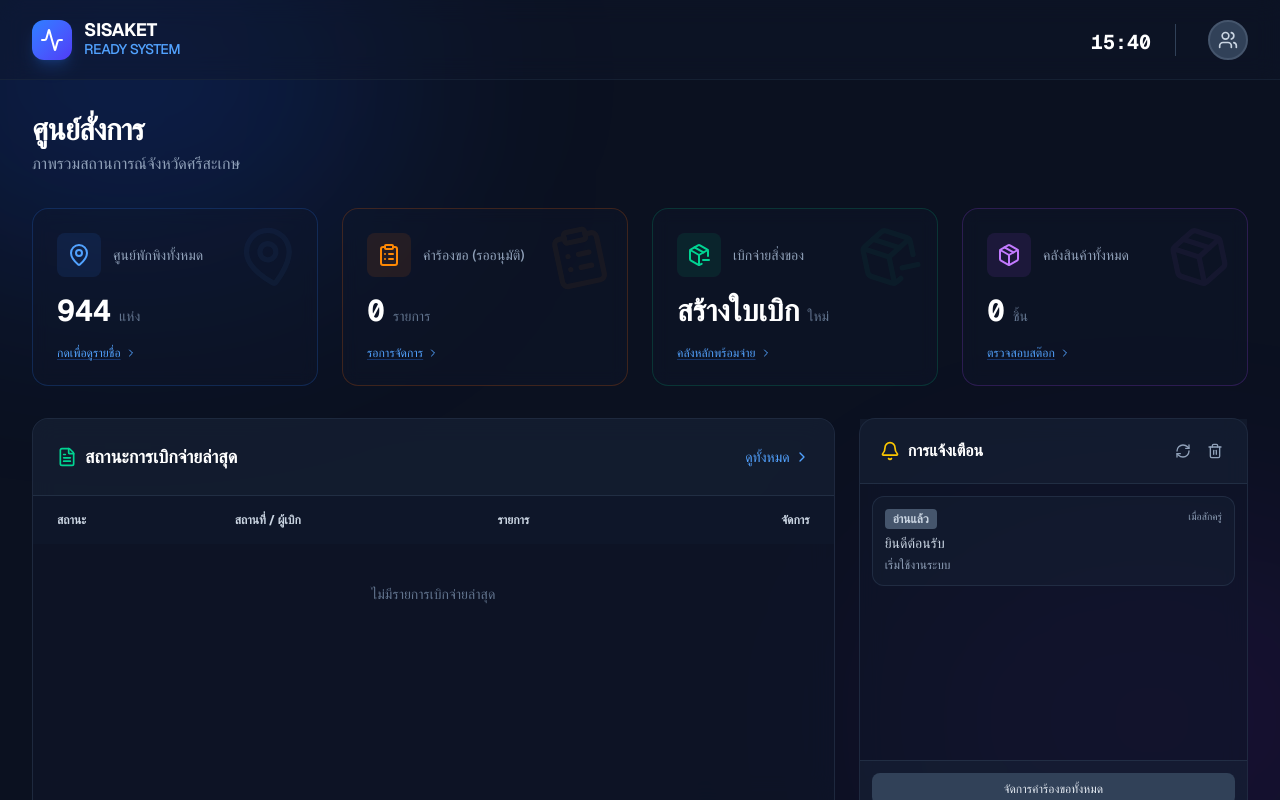
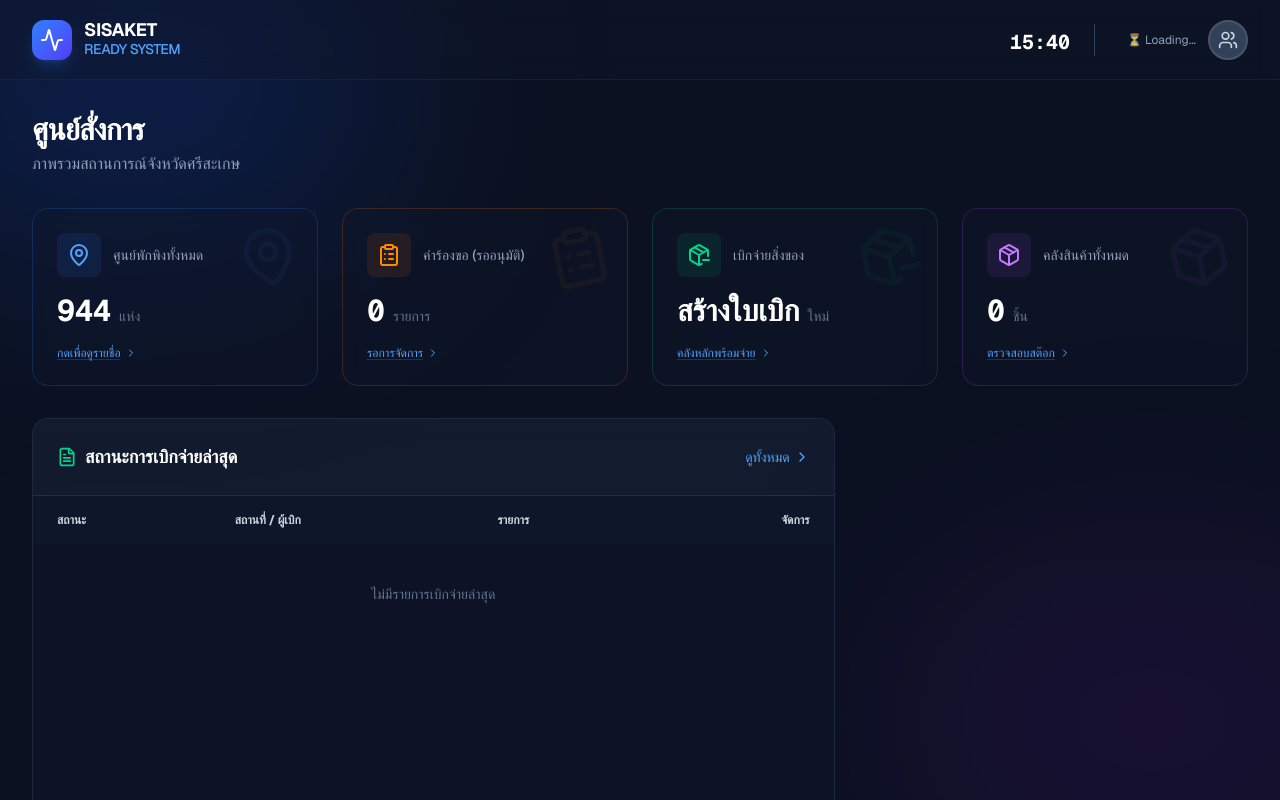
Before and after one commit to Oatto319/Sisaket-ready, a Next.js app: page / in a window 1280 px wide. Built offline with nearby package versions, Linux system fonts and the light colour scheme.

Commit message:
bug dashborad

```diff
--- a/app/login/page.tsx
+++ b/app/login/page.tsx
@@ -18,13 +18,41 @@ export default function LoginPage() {
     setError('');
   };
 
+  // ✅ ฟังก์ชันกำหนด role ตาม username
+  const getRoleByUsername = (username: string): string => {
+    if (username.toLowerCase() === 'admin') {
+      return 'ADMIN';
+    } else if (username.toLowerCase() === 'staff') {
+      return 'STAFF';
+    }
+    return 'USER';
+  };
+
   const handleSubmit = async (e: React.FormEvent) => {
     e.preventDefault();
     setIsLoading(true);
     setError('');
 
     try {
+      // ✅ เรียก login ผ่าน useAuth hook
       await login(formData.username, formData.password);
+
+      // ✅ เก็บ role ลงใน localStorage
+      const userRole = getRoleByUsername(formData.username);
+      localStorage.setItem('userRole', userRole);
+
+      // ✅ เก็บข้อมูล user object ด้วย
+      const userData = {
+        username: formData.username,
+        role: userRole,
+        loginTime: new Date().toISOString()
+      };
+      localStorage.setItem('user', JSON.stringify(userData));
+
+      console.log(`✅ Login สำเร็จ - Role: ${userRole}`);
+      console.log(`📊 User data:`, userData);
+
+      // ✅ Redirect ไปยัง dashboard
       router.push('/');
     } catch (err) {
       setError(err instanceof Error ? err.message : 'ไม่สามารถเข้าสู่ระบบได้');
--- a/app/page.tsx
+++ b/app/page.tsx
@@ -30,11 +30,51 @@ export default function Page() {
   const [pendingCount, setPendingCount] = useState(0);
   const [totalStock, setTotalStock] = useState(0);
   const [recentRequests, setRecentRequests] = useState<any[]>([]);
-  const [shelterCount, setShelterCount] = useState(0); // ✅ เพิ่ม state สำหรับจำนวนศูนย์
-  const [loadingShelters, setLoadingShelters] = useState(true); // ✅ loading state
+  const [shelterCount, setShelterCount] = useState(0);
+  const [loadingShelters, setLoadingShelters] = useState(true);
+  const [userRole, setUserRole] = useState<string | null>(null);
 
   // Modal State
   const [selectedRequest, setSelectedRequest] = useState<any>(null);
+
+  // ✅ ฟังก์ชันดึง role จาก localStorage
+  const loadUserRole = () => {
+    try {
+      // 🟢 วิธีที่ 1: ดึงจาก localStorage.userRole
+      const storedRole = localStorage.getItem('userRole');
+
+      if (storedRole) {
+        const normalizedRole = String(storedRole).toUpperCase().trim();
+        setUserRole(normalizedRole);
+        console.log(`✅ Role loaded: ${normalizedRole}`);
+        return;
+      }
+
+      // 🟢 วิธีที่ 2: ดึงจาก localStorage.user object
+      const storedUser = localStorage.getItem('user');
+      if (storedUser) {
+        try {
+          const userObj = JSON.parse(storedUser);
+          const roleFields = ['role', 'userRole', 'type'];
+
+          for (const field of roleFields) {
+            if (userObj[field]) {
+              const normalizedRole = String(userObj[field]).toUpperCase().trim();
+              setUserRole(normalizedRole);
+              console.log(`✅ Role loaded from user object: ${normalizedRole}`);
+              return;
+            }
+          }
+        } catch (e) {
+          console.log('⚠️ Could not parse user object');
+        }
+      }
+
+      console.log('⚠️ No role found in localStorage');
+    } catch (error) {
+      console.error('Error loading user role:', error);
+    }
+  };
 
   // ✅ ฟังก์ชันดึงจำนวนศูนย์พักพิง
   const loadShelterCount = async () => {
@@ -42,7 +82,6 @@ export default function Page() {
       const response = await fetch('/api/centers');
       if (response.ok) {
         const data = await response.json();
-        // นับจำนวน shelter ทั้งหมด
         const count = (data || []).length;
         setShelterCount(count);
         console.log(`✅ Loaded ${count} shelters`);
@@ -84,8 +123,8 @@ export default function Page() {
     setCurrentTime(new Date());
     const timer = setInterval(() => setCurrentTime(new Date()), 1000);
 
-    // ✅ เรียก loadShelterCount เมื่อ component mount
     loadShelterCount();
+    loadUserRole();
 
     loadData();
     const dataTimer = setInterval(loadData, 1000);
@@ -152,7 +191,6 @@ export default function Page() {
   };
 
   const stats = [
-    // ✅ เปลี่ยนจาก hardcode '15' เป็น dynamic shelterCount
     {
       title: 'ศูนย์พักพิงทั้งหมด',
       value: loadingShelters ? '-' : shelterCount.toString(),
@@ -235,6 +273,12 @@ export default function Page() {
                 </div>
                 <div className="h-8 w-[1px] bg-slate-700 hidden sm:block"></div>
                 <div className="flex items-center gap-3 pl-2">
+                    {/* ✅ แสดง role ที่ได้รับ */}
+                    <div className="text-right hidden sm:block">
+                        <p className="text-xs text-slate-400">
+                          {userRole ? `👤 ${userRole}` : '⏳ Loading...'}
+                        </p>
+                    </div>
                     <Link href="/login" title="ไปยังหน้าเข้าสู่ระบบ" aria-label="ไปยังหน้าเข้าสู่ระบบ" className="w-10 h-10 rounded-full bg-slate-700 border-2 border-slate-600 flex items-center justify-center hover:ring-2 hover:ring-blue-500/30 transition-all cursor-pointer">
                         <Users className="w-5 h-5 text-slate-300" />
                     </Link>
@@ -371,7 +415,9 @@ export default function Page() {
                     </table>
                   </div>
                  </div>
-                 <NotificationPanel />
+
+                 {/* ✅ ตรวจสอบ role - ถ้าเป็น ADMIN เท่านั้นจึงแสดง NotificationPanel */}
+                 {userRole && userRole === 'ADMIN' && <NotificationPanel />}
               </div>
             </div>
         </main>
```
